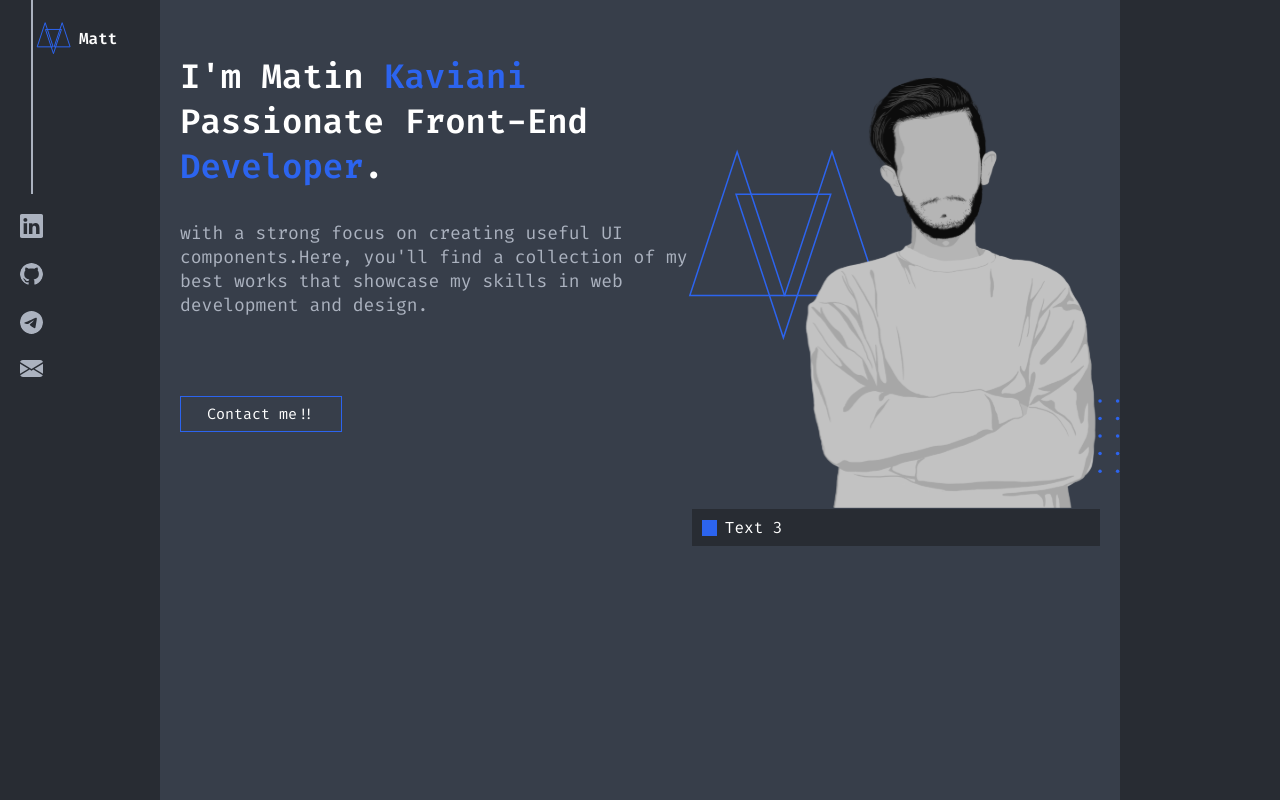
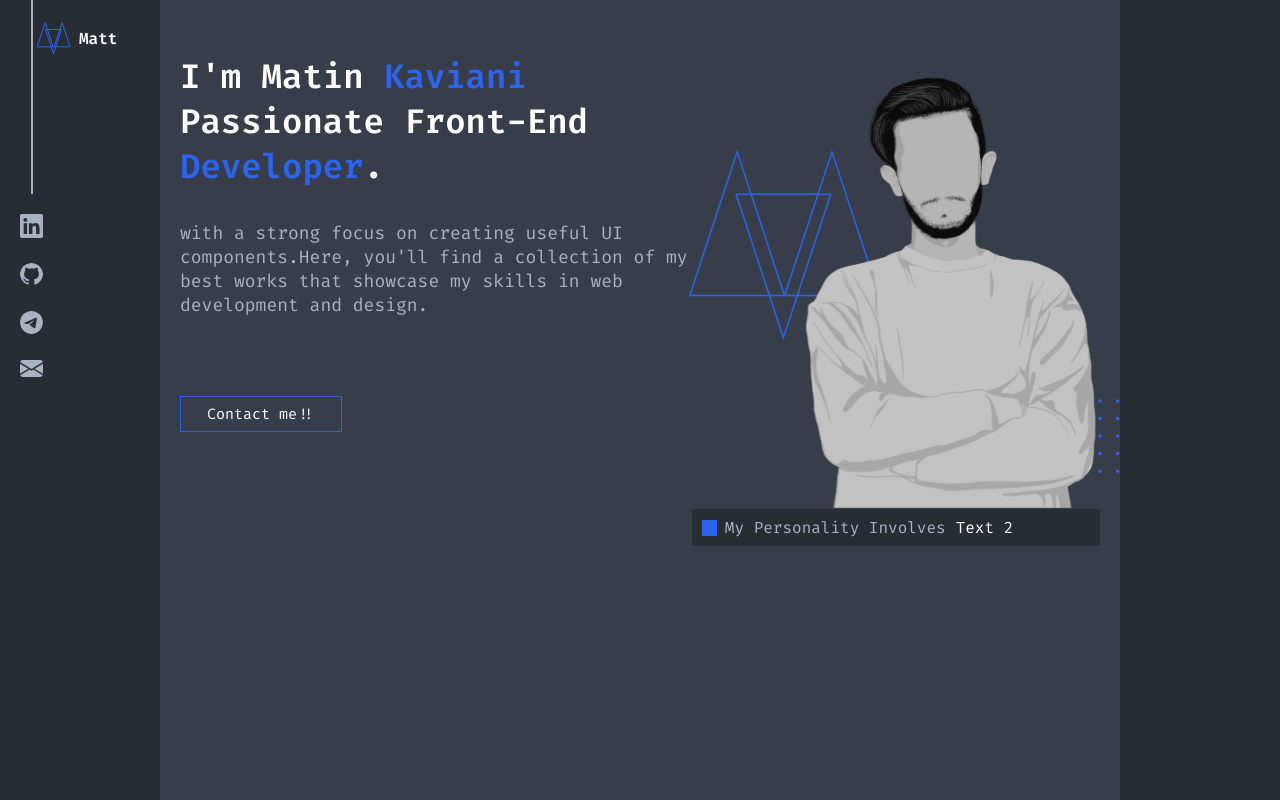
Before and after one commit to matinkaviani/matinkaviani, a Next.js app: page / in a window 1280 px wide. Shown: the top 800 px of the page. Built offline with nearby package versions, Linux system fonts and the light colour scheme.

Commit message:
complete intro section

```diff
--- a/config/i18/en.json
+++ b/config/i18/en.json
@@ -1,4 +1,5 @@
 {
   "introTitle": "I'm Matin <0>{{lastName}}</0><br />Passionate Front-End <1>{{skill}}</1>.",
-  "introDescription": "with a strong focus on creating useful UI components.Here, you'll find a collection of my best works that showcase my skills in web development and design."
+  "introDescription": "with a strong focus on creating useful UI components.Here, you'll find a collection of my best works that showcase my skills in web development and design.",
+  "skillsSlide": "My Personality Involves"
 }
--- a/modules/Intro/TextSlider/index.tsx
+++ b/modules/Intro/TextSlider/index.tsx
@@ -1,12 +1,15 @@
 import { useState, useEffect } from 'react';
 import styles from '@/styles/intro/TextSlider.module.css';
+import { useTranslation } from 'react-i18next';
 
 interface TextSliderProps {
     texts: string[];
     interval: number;
+    staticText?: string;
 }
 
-const TextSlider = ({ texts, interval }: TextSliderProps) => {
+const TextSlider = ({ texts, interval, staticText }: TextSliderProps) => {
+    const { t } = useTranslation();
     const [currentTextIndex, setCurrentTextIndex] = useState<number>(0);
 
     useEffect(() => {
@@ -21,6 +24,7 @@ const TextSlider = ({ texts, interval }: TextSliderProps) => {
 
     return (
         <div className={styles.container}>
+            <span className={styles.staticText}>{staticText}</span>
             <div className={styles.slider}>
                 {texts.map((text, index) => (
                     <div
--- a/modules/Intro/index.tsx
+++ b/modules/Intro/index.tsx
@@ -8,7 +8,7 @@ import TextSlider from './TextSlider';
 const Intro = () => {
     const { t } = useTranslation();
     const texts = ['Text 1', 'Text 2', 'Text 3', 'Text 4'];
-    const interval = 2000; // milliseconds
+    const interval = 3500;
     return (
         <div id={styles.intro}>
             <div className={styles.introTextContainer}>
@@ -66,7 +66,7 @@ const Intro = () => {
                 </div>
                 <div className={styles.imageSlider}>
                     <span className={styles.rect}></span>
-                    <TextSlider texts={texts} interval={interval} />
+                    <TextSlider staticText={t("skillsSlide") ?? ""} texts={texts} interval={interval} />
                 </div>
             </div>
         </div>
--- a/styles/intro/TextSlider.module.css
+++ b/styles/intro/TextSlider.module.css
@@ -3,12 +3,23 @@
     height: 100%;
     overflow: hidden;
     position: relative;
+    display: flex;
+}
+
+.staticText {
+    white-space: nowrap;
+    display: flex;
+    align-items: center;
+    margin-right: 10px;
+    color: rgb(var(--shape-icon-color));
 }
 
 .slider {
     display: flex;
     flex-direction: column;
     animation: slide-animation linear infinite;
+    position: relative;
+    width: 100%;
 }
 
 .slide {
```
